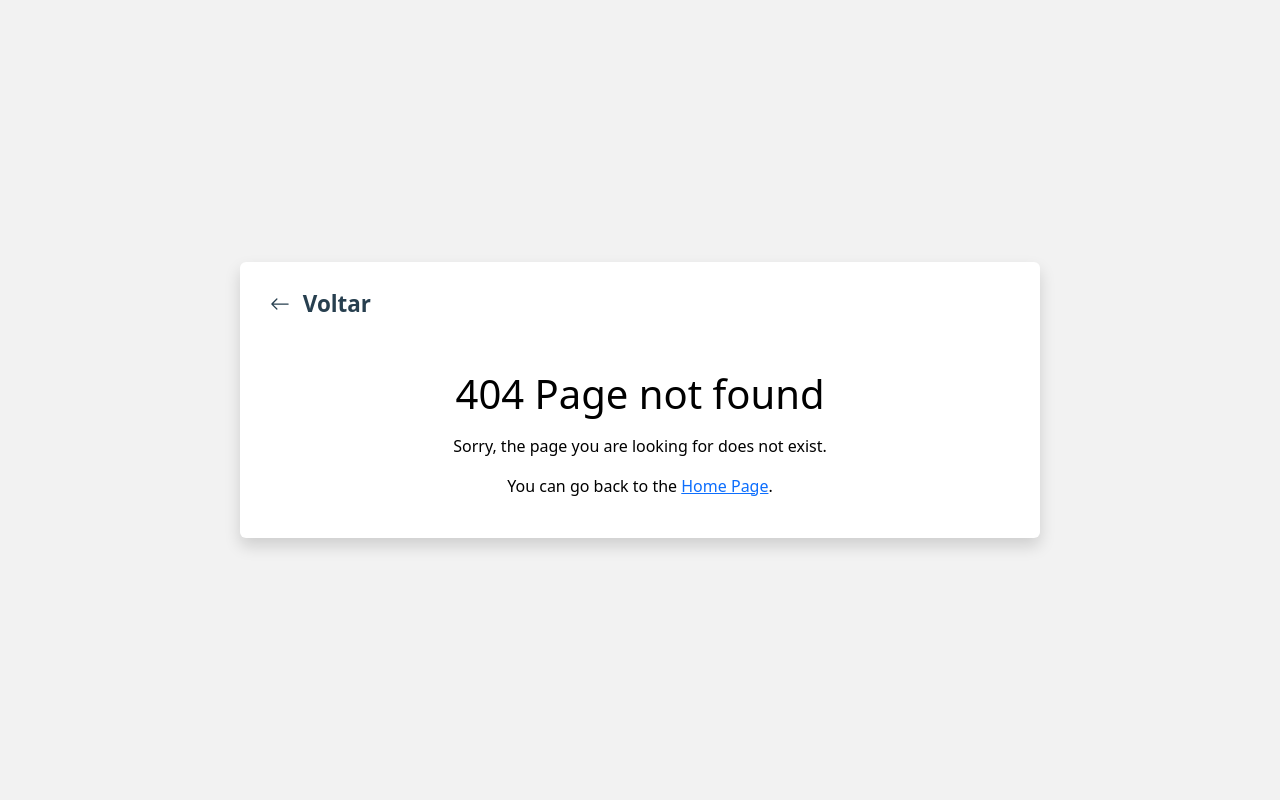
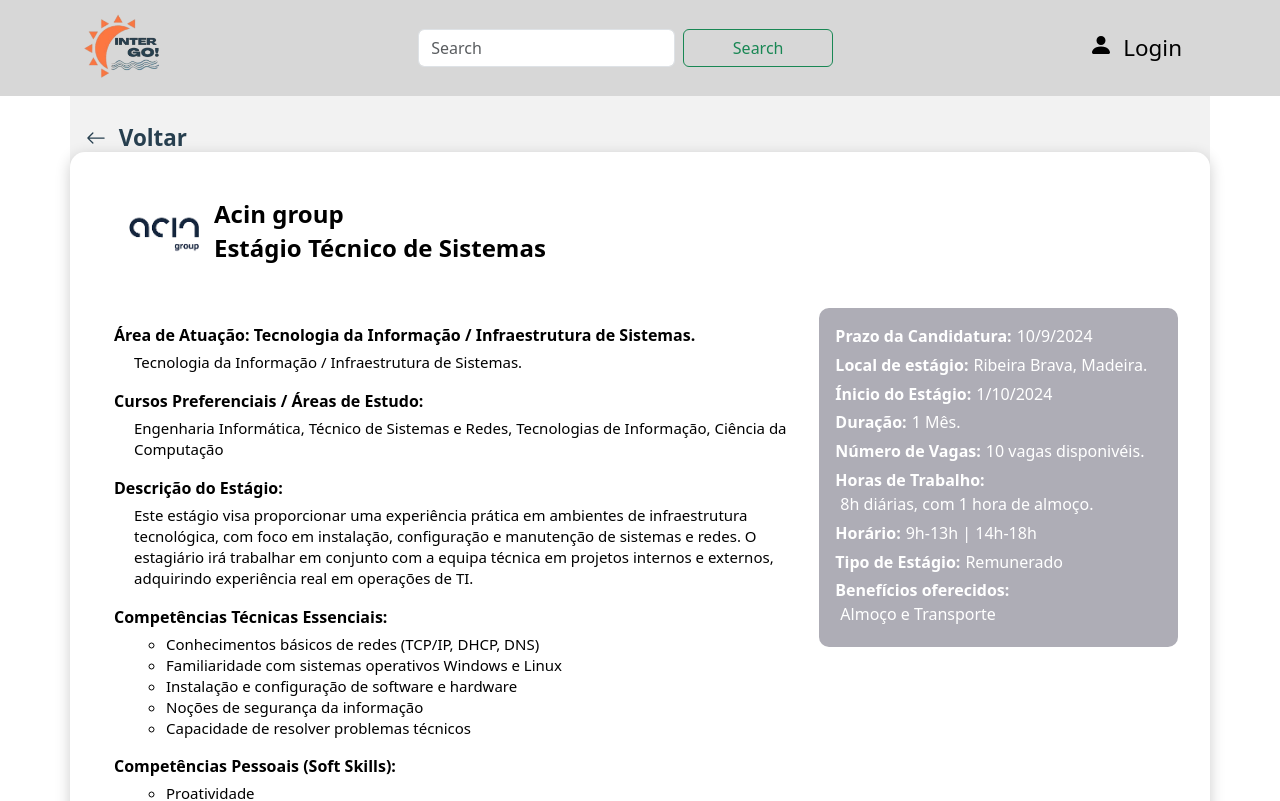
Before and after one commit to miguelfcostaa/internGo, a React (Create React App) app in the folder frontend/: page /pagina-estagio in a window 1280 px wide. Before the commit this address had no page. Shown: the top 801 px of the page. Built offline with nearby package versions, Linux system fonts and the light colour scheme.

Commit message:
pagina de estagio en proceso

```diff
--- a/frontend/src/App.jsx
+++ b/frontend/src/App.jsx
@@ -15,7 +15,8 @@ import NotFound from './pages/NotFound404.jsx'; // Importando a página 404
 import ProtectedRoute from './components/ProtectedRoute.jsx';
 import { SearchProvider } from "./contexts/SearchContext.js";
 import CriarEstagio from './pages/CriarEstagio.jsx';
-import EditProfile from './pages/EditProfile.jsx'
+import EditProfile from './pages/EditProfile.jsx';
+import PaginaEstagio from './pages/PaginaEstagio.jsx';
 
 function App() {
   return (
@@ -36,11 +37,9 @@ function App() {
           <Route path='/profile/:id' element={<ProtectedRoute><Profile /></ProtectedRoute>}></Route>  {/*  Rota da Profile Page (protegida) */}
           <Route path='/estagios-criados/:id' element={<ProtectedRoute requiredRole="company"><EstagiosCriados /></ProtectedRoute>}></Route>  {/* Rota para Estágios Criados (só empresas) */}
           <Route path='/criar-estagio/' element={<ProtectedRoute requiredRole="company"><CriarEstagio /></ProtectedRoute>}></Route>  {/*  Rota da Criar Estágio Page */}
-          <Route path='*' element={<NotFound />}>
-          </Route>  {/* Rota 404 para páginas não encontradas */}
-        </Routes>
-
-
+          <Route path='*' element={<NotFound />}> </Route>  {/* Rota 404 para páginas não encontradas */}
+          <Route path='/pagina-estagio/' element={<PaginaEstagio />}></Route>   {/*  Rota info completa de estagio page */}
+          </Routes>
         <Footer />
       </div>
     </Router>
--- a/frontend/src/pages/PaginaEstagio.jsx
+++ b/frontend/src/pages/PaginaEstagio.jsx
@@ -1,124 +1,128 @@
-
+import React from "react";
 import NavBar from "../components/NavBar";
 import ButtonVoltar from "../components/ButtonVoltar";
-import Styles from "../styles/PaginaEstagio.module.css"
-import logo from "../assets/logo.jpg"
+import Styles from "../styles/PaginaEstagio.module.css";
+import acin from "../assets/acin.png";
 
-function PaginaEstagio (){
-    return(
+function PaginaEstagio() {
+  return (
     <div>
-            <NavBar/>
-            <div className={Styles.background}>
+      <NavBar />
+
+      <div className={Styles.voltarWrapper}>
         <ButtonVoltar />
-                <div style={{marginTop:"50px", display:"flex", flexDirection:"row"}}>
+      </div>
+
+       <main className={`${Styles.background} container py-4`}>
+
+
+   {/* Caja principal: info + sidebar */}
+        <div className={`${Styles.bigbox} row`}>
+            <div className={`${Styles.headerBox} d-flex align-items-center mb-4`}>
+          <img src={acin} className={Styles.acin} alt="Logo Empresa" />
           <div>
-                        <img src={logo} className={Styles.logo}></img>
-                    </div>
-                    <div style={{width:"80%", marginTop:"15px"}}>
-                        <h4 className={Styles.heading}>Nome da empresa</h4>
+            <h4 className={Styles.heading}>Acin group </h4>
             <h4 className={Styles.heading}>Estágio Técnico de Sistemas</h4>
           </div>
         </div>
-                <div className={Styles.bigbox} style={{display:"flex", flexDirection:"row"}}>
-                    <div style={{width:"70%"}}>
+          <div className="col-md-8">
             <ul className={Styles.list}>
               <li className={Styles.listheading}>
-                                Área de Atuação:
-                                <p className={Styles.description}>Tecnologia da Informação / Infraestrutura de Sistemas.</p>
+                Área de Atuação: Tecnologia da Informação / Infraestrutura de Sistemas.
+                <p className={Styles.description}>
+                  Tecnologia da Informação / Infraestrutura de Sistemas.
+                </p>
               </li>
               <li className={Styles.listheading}>
-                                Cursos Preferenciais/ Áreas de Estudo mais Indicadas
-                                <p className={Styles.description}>Engenharia Informática, Técnico de Sistemas e Redes, Tecnologias de Informação, Ciência da Computação</p>
+                Cursos Preferenciais / Áreas de Estudo:
+                <p className={Styles.description}>
+                  Engenharia Informática, Técnico de Sistemas e Redes, Tecnologias de Informação, Ciência da Computação
+                </p>
               </li>
               <li className={Styles.listheading}>
-                                Descrição do Estágio
+                Descrição do Estágio:
                 <p className={Styles.description}>
                   Este estágio visa proporcionar uma experiência prática em ambientes de infraestrutura tecnológica,
                   com foco em instalação, configuração e manutenção de sistemas e redes.
                   O estagiário irá trabalhar em conjunto com a equipa técnica em projetos internos e externos,
-                                    adquirindo experiência real em operações de TI.</p>
+                  adquirindo experiência real em operações de TI.
+                </p>
               </li>
               <li className={Styles.listheading}>
-                                Competências Técnicas Essenciais
-                                <div className={Styles.description}>
+                Competências Técnicas Essenciais:
+                <ul className={Styles.description}>
                   <li>Conhecimentos básicos de redes (TCP/IP, DHCP, DNS)</li>
                   <li>Familiaridade com sistemas operativos Windows e Linux</li>
                   <li>Instalação e configuração de software e hardware</li>
                   <li>Noções de segurança da informação</li>
                   <li>Capacidade de resolver problemas técnicos</li>
-                                </div>
+                </ul>
               </li>
               <li className={Styles.listheading}>
-                                Competências Pessoais (Soft Skills)
-                                <div className={Styles.description}>
+                Competências Pessoais (Soft Skills):
+                <ul className={Styles.description}>
                   <li>Proatividade</li>
                   <li>Boa comunicação e trabalho em equipa</li>
                   <li>Capacidade de aprendizagem contínua</li>
                   <li>Gestão de tempo e organização</li>
                   <li>Responsabilidade e ética profissional</li>
-                                </div>
+                </ul>
               </li>
               <li className={Styles.listheading}>
-                                Idiomas
-                                <div className={Styles.description}>
+                Idiomas:
+                <ul className={Styles.description}>
                   <li>Português</li>
                   <li>Inglês</li>
                   <li>Espanhol</li>
                   <li>Alemão</li>
-                                </div>
+                </ul>
               </li>
             </ul>
           </div>
-                    <div className={Styles.sidebar}>
-                        <div className={Styles.margin}>
-                            <p className={Styles.heading}>Prazo da Candidatura:
-                                <span className={Styles.descriptionsidebar}>10/9/2024</span>
+
+          {/* Sidebar */}
+          <div className={`col-md-4 ${Styles.sidebar}`}>
+            <p className={Styles.heading}>
+              Prazo da Candidatura:
+              <span className={Styles.descriptionsidebar}> 10/9/2024</span>
             </p>
-                        </div>
-                        <div className={Styles.margin}>
-                            <p className={Styles.heading}>Local de estágio:
-                                <span className={Styles.descriptionsidebar}>Ribeira Brava, Madeira.</span>
+            <p className={Styles.heading}>
+              Local de estágio:
+              <span className={Styles.descriptionsidebar}> Ribeira Brava, Madeira.</span>
             </p>
-                        </div>
-                        <div className={Styles.margin}>
-                            <p className={Styles.heading}>Ínicio do Estágio:
-                                <span className={Styles.descriptionsidebar}>1/10/2024</span>
+            <p className={Styles.heading}>
+              Ínicio do Estágio:
+              <span className={Styles.descriptionsidebar}> 1/10/2024</span>
             </p>
-                        </div>
-                        <div className={Styles.margin}>
-                            <p className={Styles.heading}>Duração:
-                                <span className={Styles.descriptionsidebar}>1 Mês.</span>
+            <p className={Styles.heading}>
+              Duração:
+              <span className={Styles.descriptionsidebar}> 1 Mês.</span>
             </p>
-                        </div>
-                        <div className={Styles.margin}>
-                            <p className={Styles.heading}>Número de Vagas:
-                                <span className={Styles.descriptionsidebar}>10 vagas disponivéis.</span>
+            <p className={Styles.heading}>
+              Número de Vagas:
+              <span className={Styles.descriptionsidebar}> 10 vagas disponivéis.</span>
             </p>
-                        </div>
-                        <div className={Styles.margin}>
-                            <p className={Styles.heading}>Horas de Trabalho:
-                                <span className={Styles.descriptionsidebar}>8h diárias, com 1 hora de almoço.</span>
+            <p className={Styles.heading}>
+              Horas de Trabalho:
+              <span className={Styles.descriptionsidebar}> 8h diárias, com 1 hora de almoço.</span>
             </p>
-                        </div>
-                        <div className={Styles.margin}>
-                            <p className={Styles.heading}>Horário:
-                                <span className={Styles.descriptionsidebar}>9h-13h | 14h-18h</span>
+            <p className={Styles.heading}>
+              Horário:
+              <span className={Styles.descriptionsidebar}> 9h-13h | 14h-18h</span>
             </p>
-                        </div>
-                        <div className={Styles.margin}>
-                            <p className={Styles.heading}>Tipo de Estágio:
-                                <span className={Styles.descriptionsidebar}>Renumerado</span>
+            <p className={Styles.heading}>
+              Tipo de Estágio:
+              <span className={Styles.descriptionsidebar}> Remunerado</span>
             </p>
-                        </div>
-                        <div className={Styles.margin}>
-                            <p className={Styles.heading}>Beneficios oferecidos:
-                                <span className={Styles.descriptionsidebar}>Almoço e Transporte</span>
+            <p className={Styles.heading}>
+              Benefícios oferecidos:
+              <span className={Styles.descriptionsidebar}> Almoço e Transporte</span>
             </p>
           </div>
         </div>
+      </main>
     </div>
-            </div>
-        </div>
-    )
+  );
 }
+
 export default PaginaEstagio;
--- a/frontend/src/styles/PaginaEstagio.module.css
+++ b/frontend/src/styles/PaginaEstagio.module.css
@@ -1,51 +1,87 @@
-.background{
-    background-color: #F2F2F2;
-    height: 140vh;
-    padding-top: 2rem;
-    padding-right: 15%;
-    padding-left: 15%;
+html,
+body,
+#root {
+  height: 100%;
+  margin: 0;
+  color: black;
 }
-.heading{
-    margin-left: 20px;
+
+.background {
+  background-color: #f2f2f2;
+  min-height: 100vh;
+  padding-top: 3rem;
+}
+
+.voltarWrapper {
+  position: absolute;
+  top: 120px;
+  left: 80px;
+  z-index: 1000;
+}
+
+.acin {
+  width: 100px;
+  height: 100px;
+  object-fit: contain;
+}
+
+.heading {
   font-weight: bold;
   text-align: left;
+  margin-bottom: 0.3rem;
 }
-.logo{
-    width: 100px;
-    height: 100px;
+
+/* Caja principal */
+.bigbox {
+ background-color: #ffffff;
+  border-radius: 15px;
+  box-shadow: 0 4px 15px rgba(0, 0, 0, 0.2);
+  background-size: cover;
+  background-position: center;
+  background-repeat: no-repeat;
+  background-attachment: fixed;
+  min-height: 100vh;
+  display: flex;
+  flex-direction: row;
+  align-items: flex-start;
+  justify-content: space-between;
+  padding: 2rem;
+  position: relative;
+  margin-top: 2rem;
+  text-align: left;
 }
-.bigbox{
-    background-color: white;
-    margin-top: 2.5%;
-    width: 100%;
-    border: 1px solid rgb(180, 178, 178);
-    border-radius: 20px;
+
+/* Listado */
+.list {
+  list-style: none;
+  padding: 0;
+  margin-top: 15px;
 }
-.list{
+
+.listheading {
   margin-top: 15px;
-    text-align: left;
+  font-weight: bold;
   font-size: 16px;
 }
-.listheading{
-    margin-top: 15px;
-    font-weight: bold;
-}
-.description{
+
+.description {
   margin-top: 5px;
   margin-left: 20px;
   font-weight: normal;
+  font-size: 15px;
+  line-height: 1.4;
 }
-.sidebar{
+
+/* Sidebar */
+.sidebar {
   background-color: rgb(174, 173, 182);
   border-radius: 10px;
-    max-height: 100%;
-    width: 30%;
+  color: #fff;
+  padding: 1rem;
 }
-.margin{
-    margin-top: 20px;
-    margin-right: 10px;
+
+.descriptionsidebar {
+  font-weight: normal;
+  margin-left: 5px;
+  display: inline-block;
 }
-.descriptionsidebar{
-    margin-left: 5px;
-    font-weight: normal;
-}
```
Also changed, not shown: frontend/src/assets/acin.png (added). Lines whose indentation alone changed are shown as unchanged.
